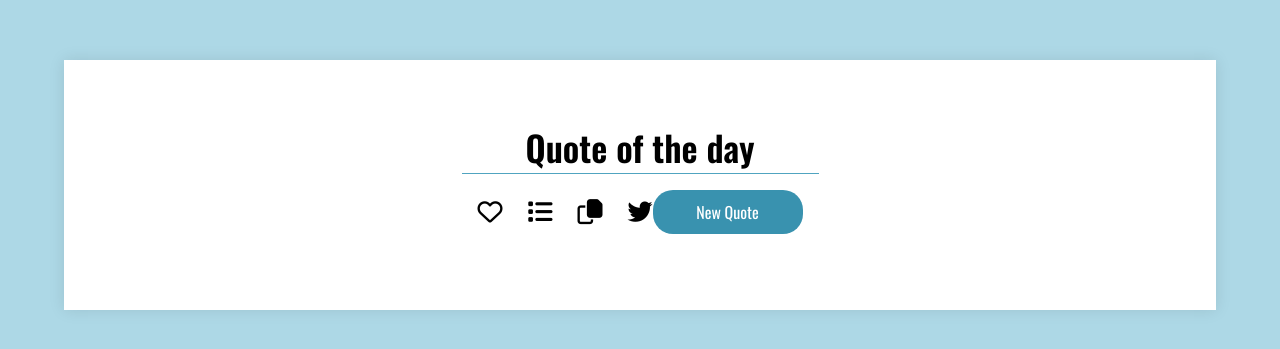
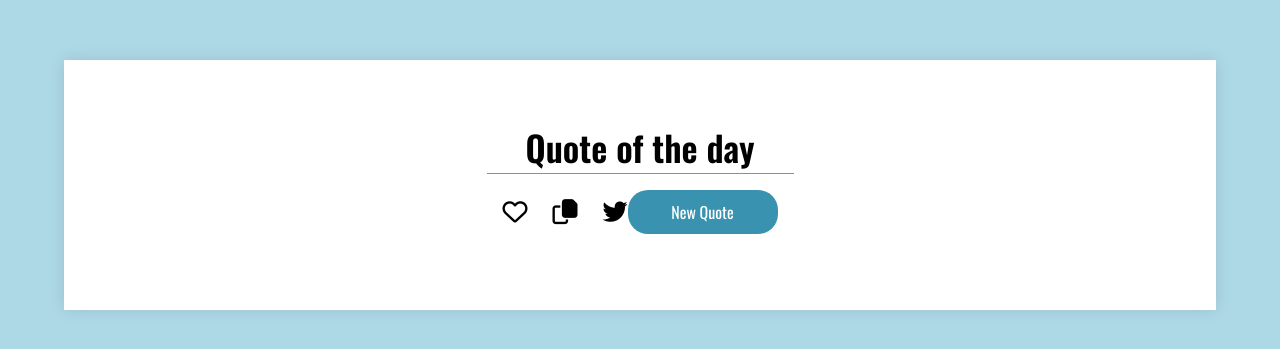
Before and after one commit to harshithareddy888/RandQuoteGen, a plain HTML site: page index.html in a window 1280 px wide. Shown: the part 215-564 px from the top of the page. Drawn offline with nearby package versions, Linux system fonts and the light colour scheme.

Commit message:
final commit

```diff
--- a/index.html
+++ b/index.html
@@ -21,9 +21,9 @@
         <div class="buttons">
             <div class="icons">
                 <i class="fa-regular fa-heart" id="likeQuote" onclick="LikeQuote()"></i>
-                <i class="fa-solid fa-list"id="likeList"></i>
-                <i class="fa-regular fa-copy"></i>
-                <i class="fa-brands fa-twitter"></i>
+                <!-- <i class="fa-solid fa-list"id="likeList"></i> -->
+                <i class="fa-regular fa-copy"  onclick="CopyQuote()"></i>
+                <i class="fa-brands fa-twitter" onclick="TwitterQuote()"></i>
             </div>
                 <button onclick="generateQuote()" id="generate">New Quote</button>
         </div>
--- a/script.js
+++ b/script.js
@@ -30,3 +30,10 @@ function LikeQuote(){
     likeQuote.style.color="red";
     }
 }
+function CopyQuote(){
+    navigator.clipboard.writeText(quote.innerText);
+}
+function TwitterQuote(){
+    let twitterUrl=`https://twitter.com/intent/tweet?url=${quote.innerText}`;
+    window.open(twitterUrl,"_blank");
+}
```
